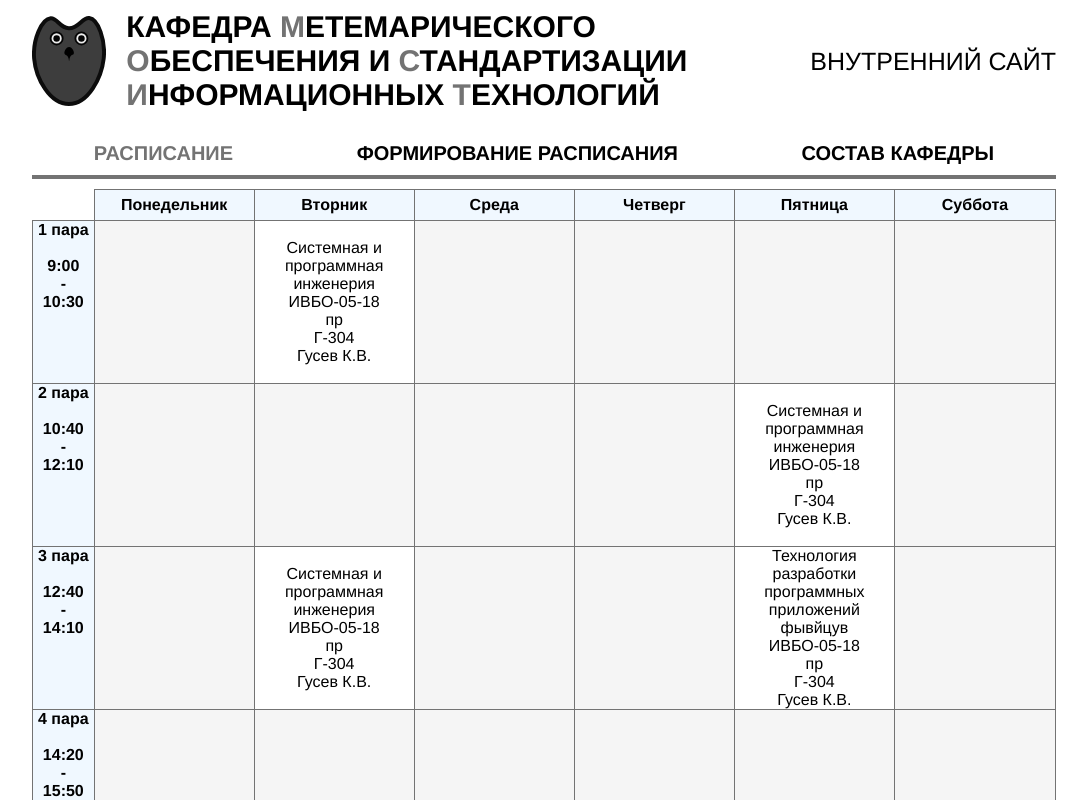
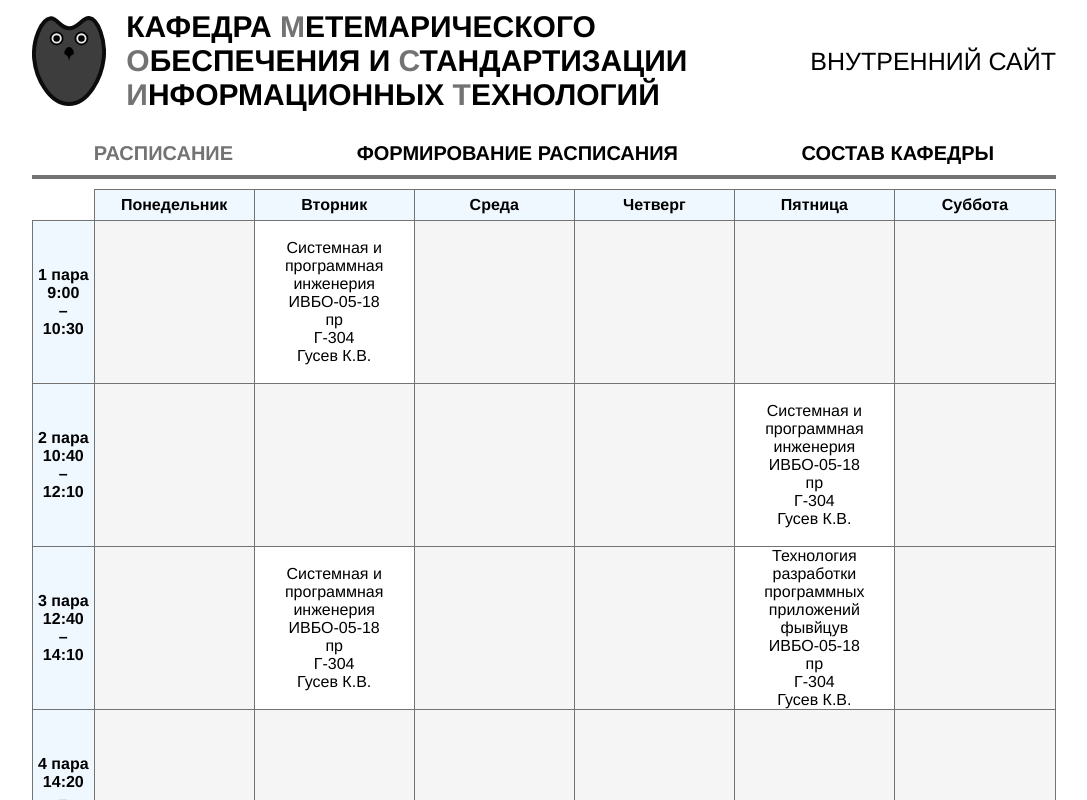
Before and after one commit to DarkFallenHunter/timetable-mosit, a Vue app: page /timetable in a window 1280 px wide. Shown: the top 800 px of the page, without its empty margins (96-1183 px from the left). Built offline with nearby package versions, Linux system fonts and the light colour scheme; no server answers.

Commit message:
Create base Timetable

```diff
--- a/package.json
+++ b/package.json
@@ -8,6 +8,7 @@
     "lint": "vue-cli-service lint"
   },
   "dependencies": {
+    "axios": "^0.21.1",
     "core-js": "^3.6.5",
     "vue": "^3.0.0",
     "vue-router": "^4.0.0-0"
--- a/src/components/Timetable.vue
+++ b/src/components/Timetable.vue
@@ -4,9 +4,9 @@
     <tt-header class="left-header" :orientation="'v'" :cells-text="clsNums"></tt-header>
     <div class="timetable-info">
       <timetable-row
-          :key="weekDay"
+          :key="idx"
           :classes="classes"
-          v-for="(classes, weekDay) in weekClasses"
+          v-for="(classes, idx) in weekClasses"
       />
     </div>
   </div>
@@ -29,12 +29,12 @@ export default {
           'Суббота'
       ],
       clsNums: [
-          '1 пара\n\n9:00\n-\n10:30',
-          '2 пара\n\n10:40\n-\n12:10',
-          '3 пара\n\n12:40\n-\n14:10',
-          '4 пара\n\n14:20\n-\n15:50',
-          '5 пара\n\n16:20\n-\n17:50',
-          '6 пара\n\n18:00\n-\n19:30'
+          ['1 пара', '9:00', '\u2013', '10:30'],
+          ['2 пара', '10:40', '\u2013', '12:10'],
+          ['3 пара', '12:40', '\u2013', '14:10'],
+          ['4 пара', '14:20', '\u2013', '15:50'],
+          ['5 пара', '16:20', '\u2013', '17:50'],
+          ['6 пара', '18:00', '\u2013', '19:30']
       ]
     }
   },
--- a/src/components/UI/TtHeader.vue
+++ b/src/components/UI/TtHeader.vue
@@ -8,13 +8,17 @@
         class="tt-header-cell"
         :key="idx"
         v-for="(text, idx) in cellsText"
-    >{{ text }}</div>
+    >
+      <tt-header-cell-content :text="text"/>
+    </div>
   </div>
 </template>
 
 <script>
+import TtHeaderCellContent from "@/components/UI/TtHeaderCellContent";
 export default {
   name: "tt-header",
+  components: {TtHeaderCellContent},
   props: {
     orientation: {
       type: String,
@@ -59,7 +63,7 @@ export default {
 }
 
 .tt-header.v > .tt-header-cell {
-  /*align-self: center;*/
+  display: flex;
   padding: 0 5px;
   border-bottom: 1px solid var(--mosit-gray-color);
   border-right: none;
--- /dev/null
+++ b/src/components/UI/TtHeaderCellContent.vue
@@ -0,0 +1,34 @@
+<template>
+  <div
+      class="tt-header-cell-content-list"
+      v-if="typeof text === 'object'"
+  >
+    <div
+        :key="idx"
+        v-for="(item, idx) in text"
+    >{{ item }}</div>
+  </div>
+  <div class="tt-header-cell-content" v-else>
+    {{ text }}
+  </div>
+</template>
+
+<script>
+export default {
+  name: "tt-header-cell-content",
+  props: {
+    text: {
+      type: [Object, String],
+      required: true
+    }
+  }
+}
+</script>
+
+<style scoped>
+.tt-header-cell-content-list {
+  display: flex;
+  flex-direction: column;
+  justify-content: center;
+}
+</style>
--- a/src/views/TimetablePage.vue
+++ b/src/views/TimetablePage.vue
@@ -6,13 +6,14 @@
 
 <script>
 import Timetable from "@/components/Timetable";
+import axios from "axios";
 export default {
   name: "TimetablePage",
   components: {Timetable},
   data() {
     return {
-      classes: {
-        '1 пара': [
+      classes: [
+        [
           0,
           {
             name: 'Системная и программная инженерия',
@@ -26,7 +27,7 @@ export default {
           0,
           0
         ],
-        '2 пара': [
+        [
           0,
           0,
           0,
@@ -40,7 +41,7 @@ export default {
           },
           0
         ],
-        '3 пара': [
+        [
           0,
           {
             name: 'Системная и программная инженерия',
@@ -60,7 +61,7 @@ export default {
           },
           0
         ],
-        '4 пара': [
+        [
           0,
           0,
           0,
@@ -68,7 +69,7 @@ export default {
           0,
           0
         ],
-        '5 пара': [
+        [
           0,
           0,
           0,
@@ -82,7 +83,7 @@ export default {
           },
           0
         ],
-        '6 пара': [
+        [
           0,
           0,
           0,
@@ -90,10 +91,28 @@ export default {
           0,
           0
         ],
-
-      },
-      teachersList: []
+      ],
+      teachersList: [],
+      isTimeTableLoading: false
     }
+  },
+  methods: {
+    async fetchTeacherClasses() {
+      try {
+        this.isTimeTableLoading = true;
+        const response = await axios.get(
+            'http://127.0.0.1:8000/teacher_classes/%D0%90%D0%BD%D1%88%D0%B8%D0%BD%D0%B0%20%D0%9C.%D0%9B./1'
+        );
+        this.classes = response.data;
+      } catch (e) {
+        alert('Ошибка');
+      } finally {
+        this.isTimeTableLoading = false;
+      }
+    }
+  },
+  mounted() {
+    this.fetchTeacherClasses();
   }
 }
 </script>
```
Also changed, not shown: 1 other file (tests, documents, lock files or other folders).
